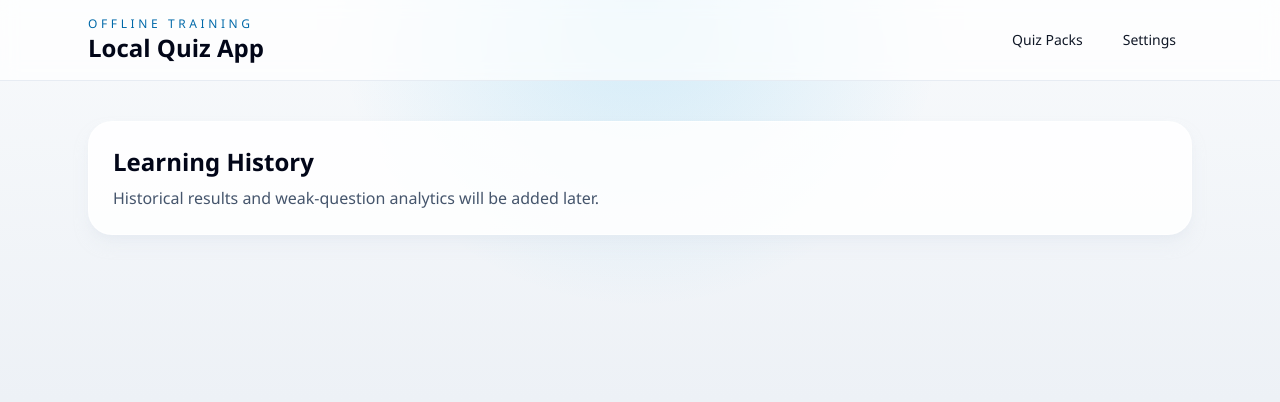
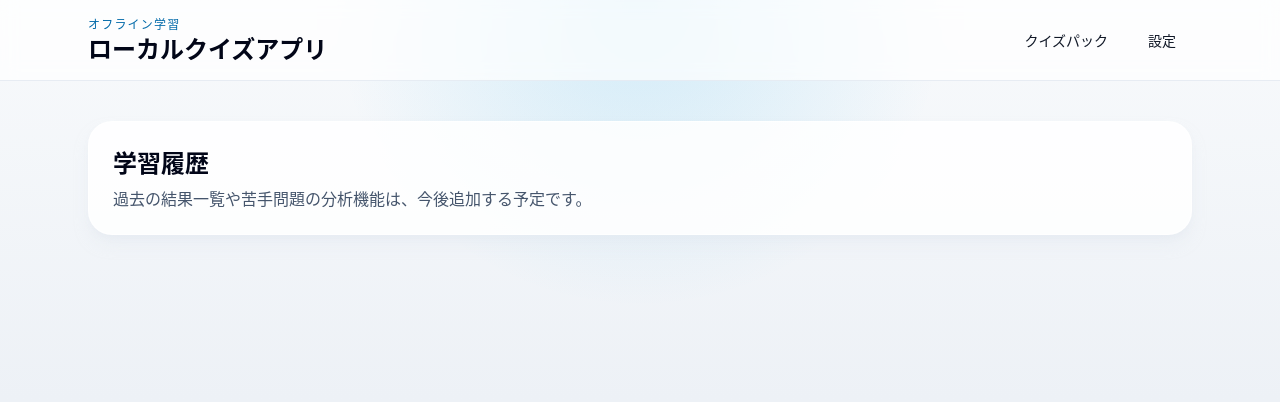
Before and after one commit to llrhino/local-quiz-app, a React (Vite) app: page /history/1 in a window 1280 px wide. Shown: the top 402 px of the page. Built offline with nearby package versions, Linux system fonts and the light colour scheme; the HTML template or start-up script is replaced by a standard one.

Commit message:
現在の作業内容を反映

```diff
--- a/index.html
+++ b/index.html
@@ -1,9 +1,9 @@
 <!doctype html>
-<html lang="en">
+<html lang="ja">
   <head>
     <meta charset="UTF-8" />
     <meta name="viewport" content="width=device-width, initial-scale=1.0" />
-    <title>Local Quiz App</title>
+    <title>ローカルクイズアプリ</title>
   </head>
   <body>
     <div id="root"></div>
--- a/src/components/layout/Header.tsx
+++ b/src/components/layout/Header.tsx
@@ -11,17 +11,17 @@ export default function Header() {
     <header className="border-b border-slate-200/80 bg-white/70 backdrop-blur">
       <div className="mx-auto flex max-w-6xl items-center justify-between px-6 py-4">
         <div>
-          <p className="text-xs uppercase tracking-[0.3em] text-sky-700">
-            Offline Training
+          <p className="text-xs tracking-widest text-sky-700">
+            オフライン学習
           </p>
-          <h1 className="text-2xl font-semibold text-slate-950">Local Quiz App</h1>
+          <h1 className="text-2xl font-semibold text-slate-950">ローカルクイズアプリ</h1>
         </div>
         <nav className="flex items-center gap-2">
           <NavLink to="/" className={navLinkClassName} end>
-            Quiz Packs
+            クイズパック
           </NavLink>
           <NavLink to="/settings" className={navLinkClassName}>
-            Settings
+            設定
           </NavLink>
         </nav>
       </div>
--- a/src/components/quiz/QuestionRenderer.tsx
+++ b/src/components/quiz/QuestionRenderer.tsx
@@ -16,6 +16,6 @@ export default function QuestionRenderer({ question }: Props) {
     case 'text_input':
       return <TextInputQuestion question={question} />;
     default:
-      throw new Error(`Unknown question type: ${String(question satisfies never)}`);
+      throw new Error(`不明な問題タイプです: ${String(question satisfies never)}`);
   }
 }
--- a/src/components/quiz/QuizProgress.tsx
+++ b/src/components/quiz/QuizProgress.tsx
@@ -6,7 +6,7 @@ type Props = {
 export default function QuizProgress({ current, total }: Props) {
   return (
     <p className="text-sm text-slate-600">
-      Question {current} / {total}
+      問題 {current} / {total}
     </p>
   );
 }
--- a/src/components/quiz/QuizResult.tsx
+++ b/src/components/quiz/QuizResult.tsx
@@ -14,10 +14,10 @@ export default function QuizResult({
   return (
     <div className="space-y-2 rounded-3xl bg-slate-100 p-6">
       <p className="text-lg font-semibold text-slate-950">
-        {isCorrect ? 'Correct' : 'Incorrect'}
+        {isCorrect ? '正解' : '不正解'}
       </p>
-      <p className="text-slate-700">Your answer: {userAnswer}</p>
-      <p className="text-slate-700">Correct answer: {correctAnswer}</p>
+      <p className="text-slate-700">あなたの解答: {userAnswer}</p>
+      <p className="text-slate-700">正解: {correctAnswer}</p>
       <p className="text-slate-600">{explanation ?? '解説はありません'}</p>
     </div>
   );
--- a/src/components/quiz/TextInputQuestion.tsx
+++ b/src/components/quiz/TextInputQuestion.tsx
@@ -10,7 +10,7 @@ export default function TextInputQuestion({ question }: Props) {
       <p className="text-lg font-medium text-slate-900">{question.question}</p>
       <input
         className="w-full rounded-2xl border border-slate-200 px-4 py-3"
-        placeholder="Type your answer"
+        placeholder="解答を入力"
         type="text"
       />
     </div>
--- a/src/components/quiz/TrueFalseQuestion.tsx
+++ b/src/components/quiz/TrueFalseQuestion.tsx
@@ -10,10 +10,10 @@ export default function TrueFalseQuestion({ question }: Props) {
       <p className="text-lg font-medium text-slate-900">{question.question}</p>
       <div className="flex gap-3">
         <button className="rounded-2xl border border-slate-200 px-4 py-3" type="button">
-          True
+          ○
         </button>
         <button className="rounded-2xl border border-slate-200 px-4 py-3" type="button">
-          False
+          ×
         </button>
       </div>
     </div>
--- a/src/index.css
+++ b/src/index.css
@@ -1,11 +1,24 @@
 @import "tailwindcss";
+
+@theme {
+  --font-sans: "Noto Sans CJK JP", "Noto Sans JP", "Yu Gothic UI", "Meiryo",
+    "Hiragino Sans", "Hiragino Kaku Gothic ProN", "Segoe UI", sans-serif;
+}
 
 :root {
   color: #111827;
   background:
     radial-gradient(circle at top, rgba(14, 165, 233, 0.16), transparent 30%),
     linear-gradient(180deg, #f8fafc 0%, #e2e8f0 100%);
-  font-family: "Segoe UI", sans-serif;
+  font-family:
+    "Noto Sans CJK JP",
+    "Noto Sans JP",
+    "Yu Gothic UI",
+    "Meiryo",
+    "Hiragino Sans",
+    "Hiragino Kaku Gothic ProN",
+    "Segoe UI",
+    sans-serif;
 }
 
 body {
--- a/src/pages/HistoryPage.tsx
+++ b/src/pages/HistoryPage.tsx
@@ -3,9 +3,9 @@ import Card from '../components/common/Card';
 export default function HistoryPage() {
   return (
     <Card>
-      <h2 className="text-2xl font-semibold text-slate-950">Learning History</h2>
+      <h2 className="text-2xl font-semibold text-slate-950">学習履歴</h2>
       <p className="mt-2 text-slate-600">
-        Historical results and weak-question analytics will be added later.
+        過去の結果一覧や苦手問題の分析機能は、今後追加する予定です。
       </p>
     </Card>
   );
--- a/src/pages/HomePage.tsx
+++ b/src/pages/HomePage.tsx
@@ -6,16 +6,16 @@ export default function HomePage() {
     <div className="space-y-6">
       <Card className="space-y-4">
         <div className="space-y-2">
-          <p className="text-sm uppercase tracking-[0.25em] text-sky-700">
-            Pack Management
+          <p className="text-sm tracking-widest text-sky-700">
+            パック管理
           </p>
-          <h2 className="text-3xl font-semibold text-slate-950">Quiz Packs</h2>
+          <h2 className="text-3xl font-semibold text-slate-950">クイズパック</h2>
           <p className="max-w-2xl text-slate-600">
-            Import local JSON quiz packs and manage your offline study library.
+            ローカルのJSONクイズパックを読み込み、オフライン学習用の問題集を管理します。
           </p>
         </div>
         <Button disabled type="button">
-          Import Quiz Pack
+          クイズパックを読み込む
         </Button>
       </Card>
     </div>
--- a/src/pages/QuizPage.tsx
+++ b/src/pages/QuizPage.tsx
@@ -3,8 +3,8 @@ import Card from '../components/common/Card';
 export default function QuizPage() {
   return (
     <Card>
-      <h2 className="text-2xl font-semibold text-slate-950">Quiz Session</h2>
-      <p className="mt-2 text-slate-600">Quiz UI will be implemented in subsequent issues.</p>
+      <h2 className="text-2xl font-semibold text-slate-950">クイズセッション</h2>
+      <p className="mt-2 text-slate-600">クイズ画面の詳細UIは、後続の対応で実装します。</p>
     </Card>
   );
 }
--- a/src/pages/SettingsPage.tsx
+++ b/src/pages/SettingsPage.tsx
@@ -3,9 +3,9 @@ import Card from '../components/common/Card';
 export default function SettingsPage() {
   return (
     <Card>
-      <h2 className="text-2xl font-semibold text-slate-950">Settings</h2>
+      <h2 className="text-2xl font-semibold text-slate-950">設定</h2>
       <p className="mt-2 text-slate-600">
-        App settings are scaffolded and ready for future persistence work.
+        アプリ設定は用意されており、今後永続化に対応する予定です。
       </p>
     </Card>
   );
```
Also changed, not shown: 1 other file (tests, documents, lock files or other folders).
